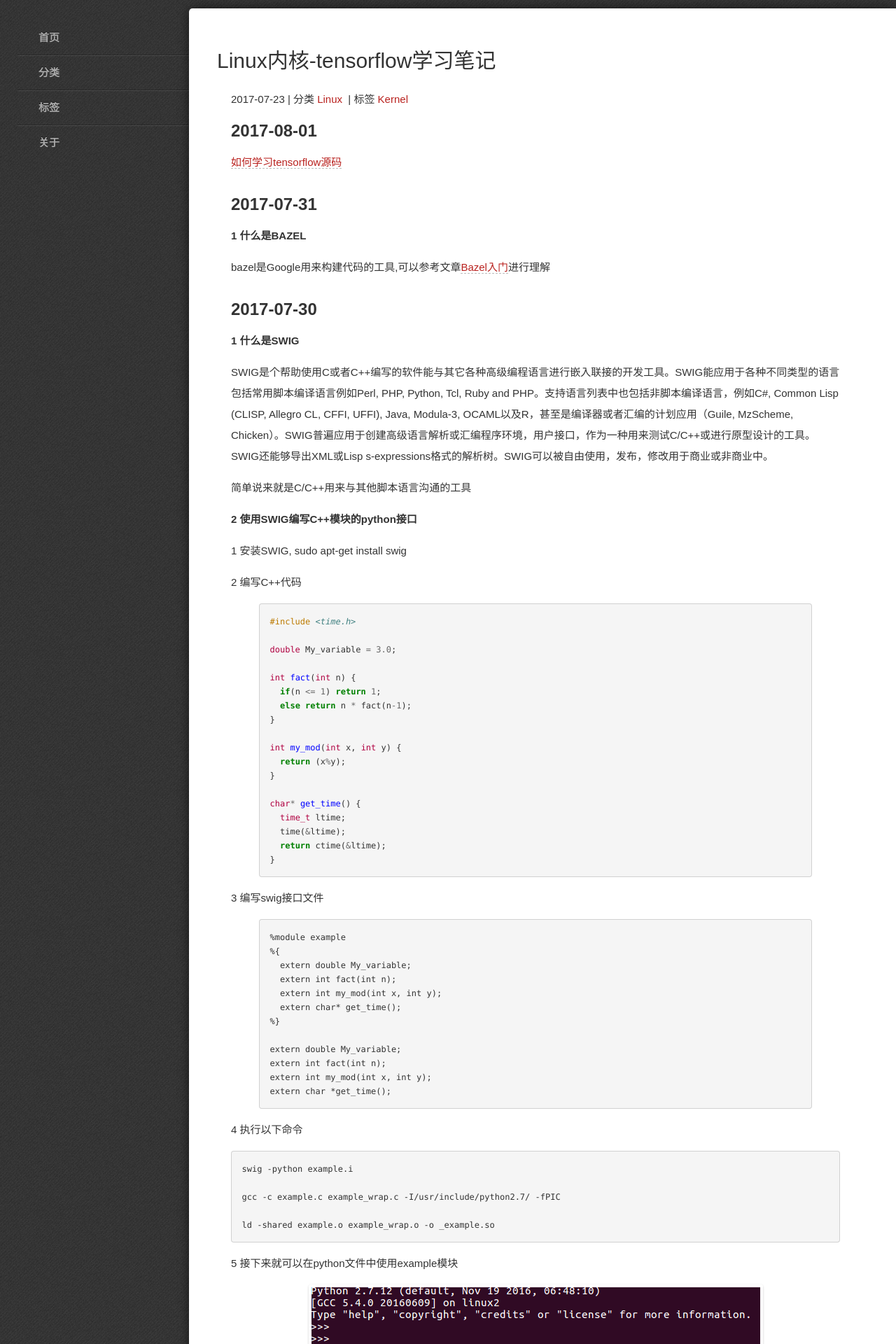
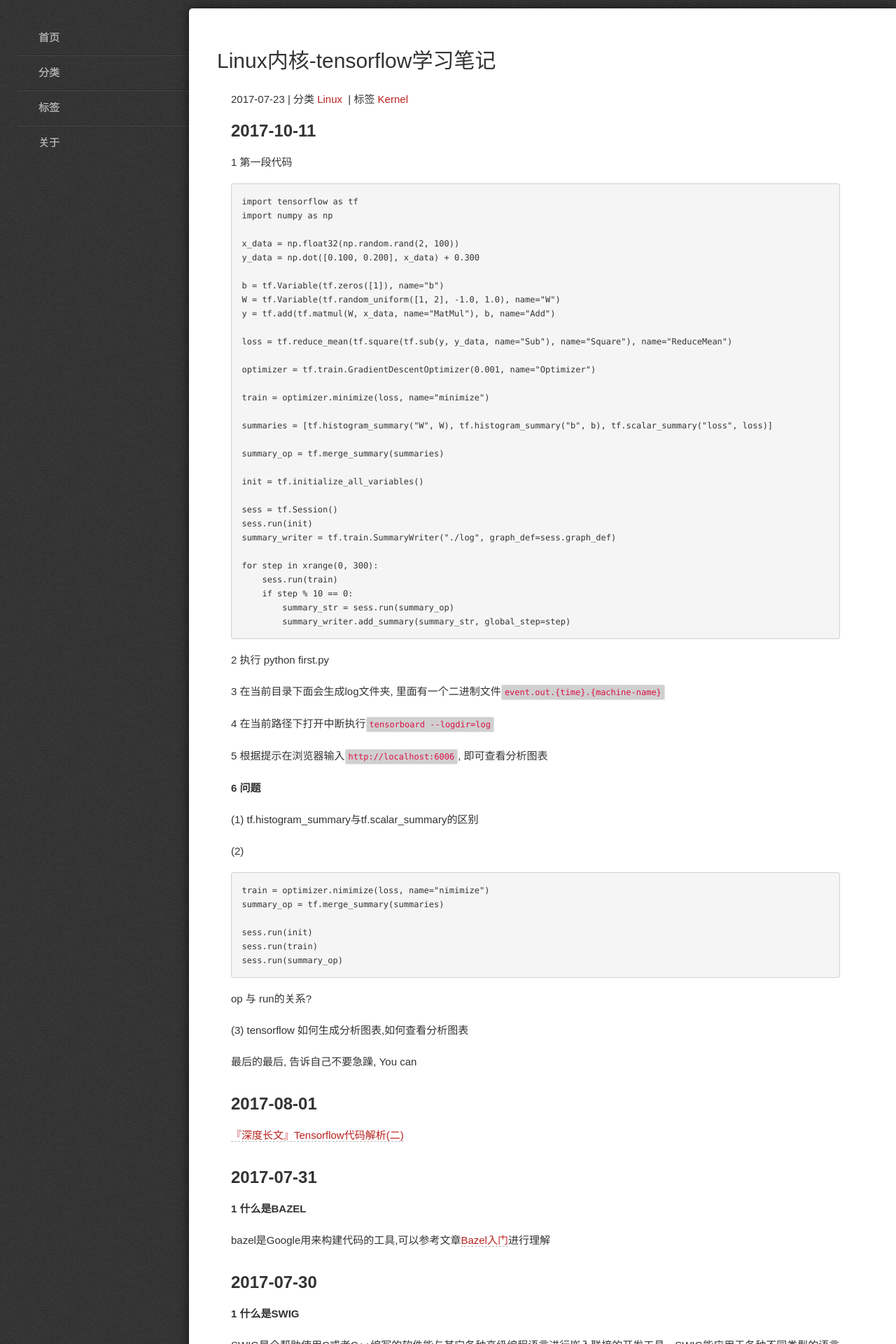
Before and after one commit to Claruarius/blog, a Jekyll site: the page built from _posts/2017-07-23-tensorflow学习笔记.md, in a window 1280 px wide. Shown: the top 1920 px of the page at 70% size. Built offline with Jekyll 4.4.1, drawn with Linux system fonts in a browser that asks for light colours; some web fonts are replaced; formulas are drawn with MathJax 3; some of the changed text lies outside the part shown.

Commit message:
add article

````diff
--- a/_posts/2017-07-23-tensorflow学习笔记.md
+++ b/_posts/2017-07-23-tensorflow学习笔记.md
@@ -7,9 +7,76 @@ tags: Kernel
 excerpt: 这个是一个特殊的笔记,因为还在学习中, 所以也就用了一些特殊的方法隐藏起来, 如果你看到了请不要笑话, 该文用来记录我学习python, tensorflow的笔记。
 ---
 
+## **2017-10-11**
+
+1 第一段代码
+```
+import tensorflow as tf
+import numpy as np
+
+x_data = np.float32(np.random.rand(2, 100))
+y_data = np.dot([0.100, 0.200], x_data) + 0.300
+
+b = tf.Variable(tf.zeros([1]), name="b")
+W = tf.Variable(tf.random_uniform([1, 2], -1.0, 1.0), name="W")
+y = tf.add(tf.matmul(W, x_data, name="MatMul"), b, name="Add")
+
+loss = tf.reduce_mean(tf.square(tf.sub(y, y_data, name="Sub"), name="Square"), name="ReduceMean")
+
+optimizer = tf.train.GradientDescentOptimizer(0.001, name="Optimizer")
+
+train = optimizer.minimize(loss, name="minimize")
+
+summaries = [tf.histogram_summary("W", W), tf.histogram_summary("b", b), tf.scalar_summary("loss", loss)]
+
+summary_op = tf.merge_summary(summaries)
+
+init = tf.initialize_all_variables()
+
+sess = tf.Session()
+sess.run(init)
+summary_writer = tf.train.SummaryWriter("./log", graph_def=sess.graph_def)
+
+for step in xrange(0, 300):
+    sess.run(train)
+    if step % 10 == 0:
+        summary_str = sess.run(summary_op)
+        summary_writer.add_summary(summary_str, global_step=step)
+```
+
+2 执行 python first.py
+
+3 在当前目录下面会生成log文件夹, 里面有一个二进制文件`event.out.{time}.{machine-name}`
+
+4 在当前路径下打开中断执行`tensorboard --logdir=log`
+
+5 根据提示在浏览器输入`http://localhost:6006`, 即可查看分析图表
+
+**6 问题**
+
+(1) tf.histogram_summary与tf.scalar_summary的区别
+
+(2)
+```
+train = optimizer.nimimize(loss, name="nimimize")
+summary_op = tf.merge_summary(summaries)
+
+sess.run(init)
+sess.run(train)
+sess.run(summary_op)
+```
+
+op 与 run的关系?
+
+(3) tensorflow 如何生成分析图表,如何查看分析图表
+
+最后的最后, 告诉自己不要急躁, You can
+
+
+
 ## **2017-08-01**
 
-[如何学习tensorflow源码](http://bingotree.cn/?p=862&utm_source=tuicool&utm_medium=referral)
+[『深度长文』Tensorflow代码解析(二)](https://mp.weixin.qq.com/s?__biz=MzI1NTE4NTUwOQ==&mid=2650325959&idx=1&sn=983fa9ab0bbe515a3911461b9c41cc34&chksm=f235a4cdc5422ddbc35db22feeb1c6ac5738b74f4078511c1899dd268bae37e2233371d92cf4&mpshare=1&scene=1&srcid=1011ezfoF8ew5q3JghYFTKOG&pass_ticket=DIT3EsRjGEjp%2B5jJfWTVquMf3e0i4PdVn%2BDMk3sCQKtY0IUNICIwKak5d2Es8G3h#rd)
 
 ## **2017-07-31**
 
````
